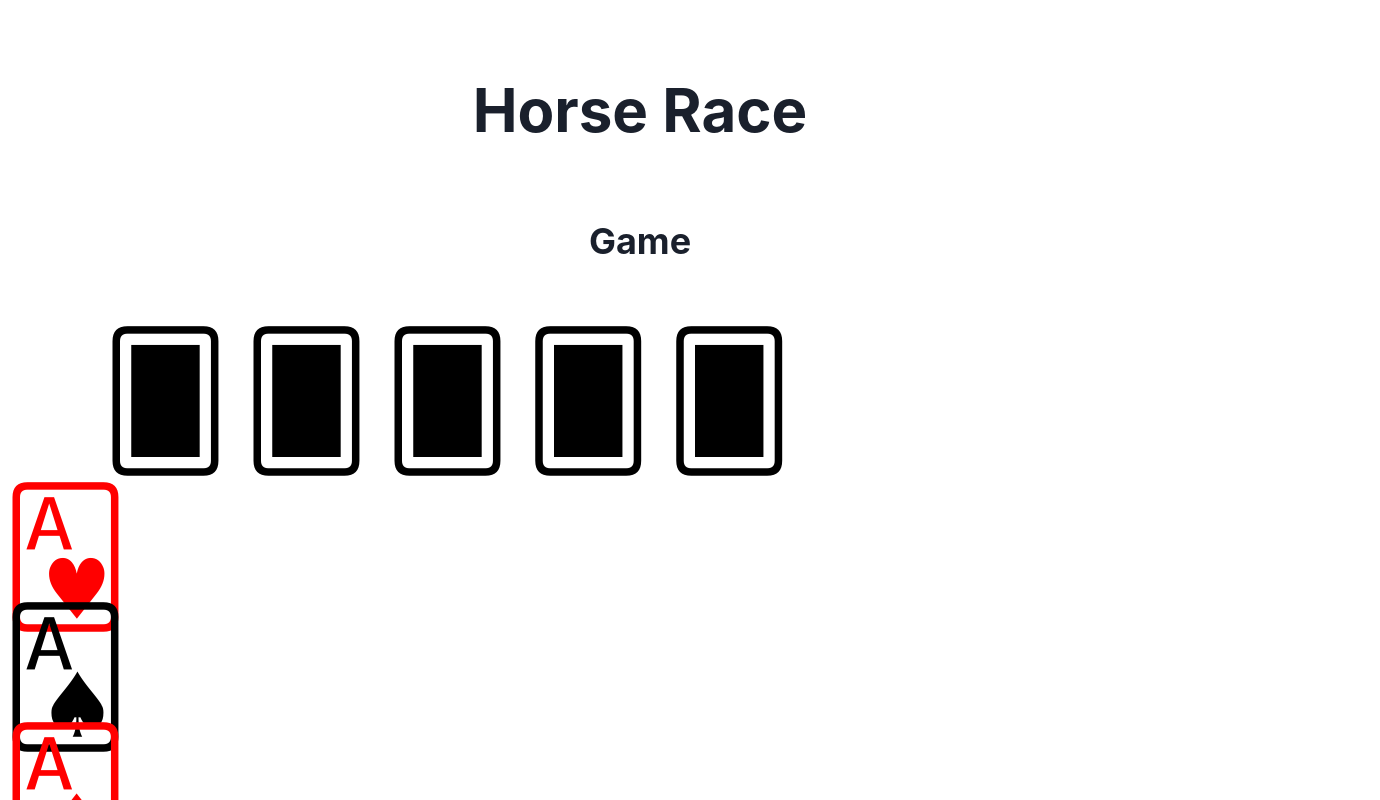
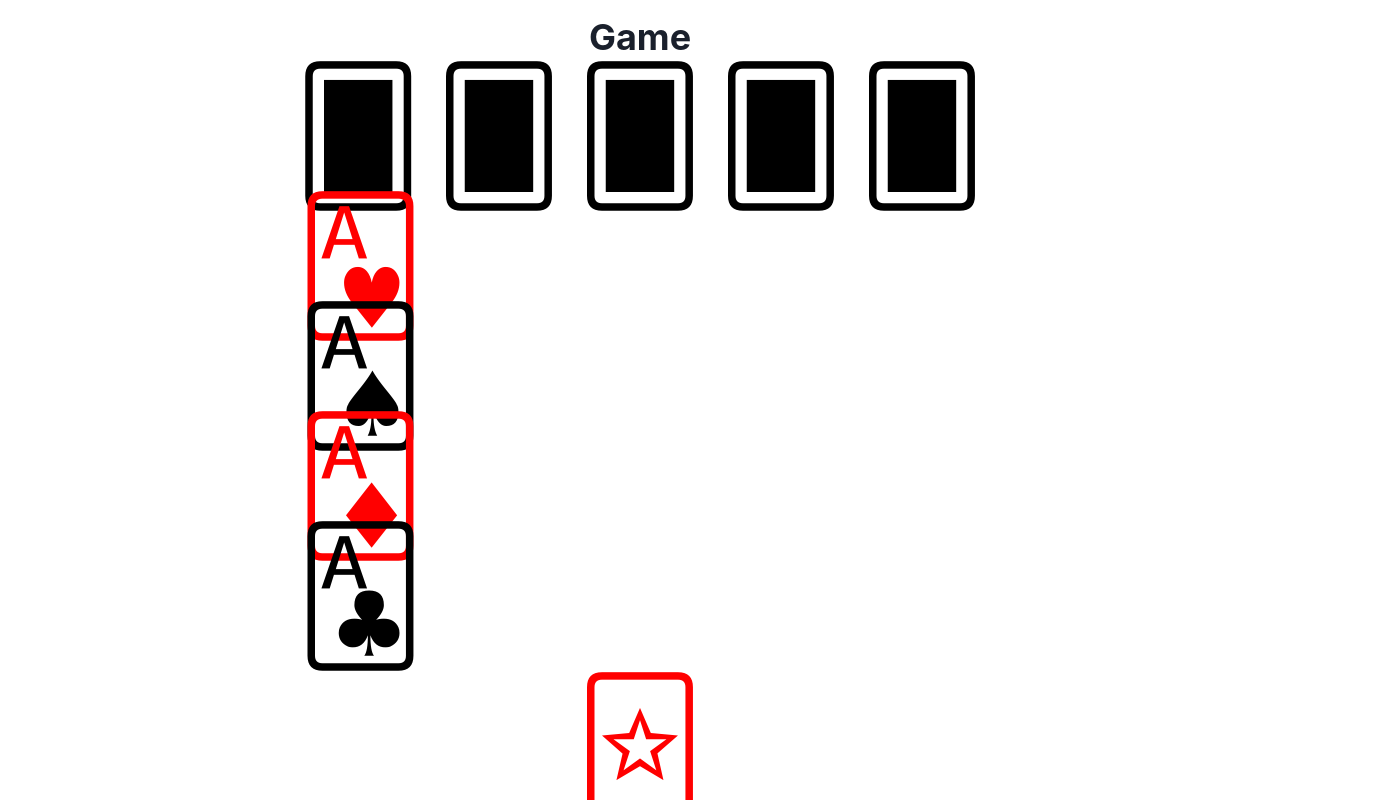
Before and after one commit to mithintv/horse-race, a Next.js app: page / in a window 1280 px wide. Both pictures are taken after a click on the button "Next". Shown: the top 800 px of the page, 1380 px wide, since content can reach past the window. Built offline with nearby package versions, Linux system fonts and the light colour scheme.

Commit message:
add animations for horse movement (#14)

```diff
--- a/pages/index.tsx
+++ b/pages/index.tsx
@@ -12,9 +12,11 @@ export default function Home() {
 
   return (
     <>
-      <Heading as={"h1"} size="3xl" p={20} textAlign={"center"}>
-        Horse Race
-      </Heading>
+      {!ctx.mode.game && (
+        <Heading as={"h1"} size="3xl" p={20} textAlign={"center"}>
+          Horse Race
+        </Heading>
+      )}
       {ctx.mode.parameters && <Parameters />}
       {ctx.mode.game && <Game />}
       {ctx.mode.summary && <Summary />}
--- a/src/components/Card.tsx
+++ b/src/components/Card.tsx
@@ -12,7 +12,6 @@ export const Card = (props: { display: string; suit: string }) => {
   return (
     <div
       css={{
-        height: "100%",
         color: color,
         fontSize: "8rem",
       }}
--- a/src/components/Game.tsx
+++ b/src/components/Game.tsx
@@ -1,4 +1,4 @@
-import { useState, useReducer, useContext, useRef, useEffect } from "react";
+import { useState, useReducer, useContext, useEffect } from "react";
 import AppContext from "../context/app-context";
 import { Card } from "./Card";
 import {
@@ -17,6 +17,7 @@ import {
 import { Button, Flex, GridItem, Heading } from "@chakra-ui/react";
 import { icons } from "../models/default";
 import { moveBackward, moveForward } from "../utils/moveHorse";
+import { animationCSS } from "../utils/animations";
 
 export const deckReducer = (
   state: typeof shuffledDeck,
@@ -37,27 +38,22 @@ export const deckReducer = (
 export default function Game() {
   const ctx = useContext(AppContext);
 
-  // temp game summary handler
-  const heartsRef = useRef<HTMLButtonElement>(null);
-  const spadesRef = useRef<HTMLButtonElement>(null);
-  const diamondsRef = useRef<HTMLButtonElement>(null);
-  const clubsRef = useRef<HTMLButtonElement>(null);
-  const clickHandler = (
-    event: React.MouseEvent<HTMLButtonElement, MouseEvent>
-  ) => {
-    const target = event.target as HTMLButtonElement;
-    ctx?.setMode("END_GAME");
-    ctx.setWinner(target.name);
-  };
-
   const [deck, dispatchDeck] = useReducer(deckReducer, shuffledDeck);
   const [playCard, setPlayCard] = useState(
     <Card suit={joker.suit} display={joker.display} />
   );
+
+  const [heartsHorse, setheartsHorse] = useState("0px");
   const [spadesHorse, setspadesHorse] = useState("0px");
-  const [heartsHorse, setheartsHorse] = useState("0px");
   const [diamondsHorse, setdiamondsHorse] = useState("0px");
   const [clubsHorse, setclubsHorse] = useState("0px");
+
+  const [animateHearts, setAnimatehearts] = useState("forward");
+  const [animateSpades, setAnimatespades] = useState("forward");
+  const [animateDiamonds, setAnimatediamonds] = useState("forward");
+  const [animateClubs, setAnimateclubs] = useState("forward");
+
+  const [rungReveal, setRungReveal] = useState(false);
 
   const [rung1, setRung1] = useState(back.display);
   const [rung2, setRung2] = useState(back.display);
@@ -84,53 +80,58 @@ export default function Game() {
 
   // move horses forward based on card drawn
   useEffect(() => {
-    if (playCard.props.suit === "clubs") {
-      setclubsHorse((prevState) => {
+    if (playCard.props.suit === "hearts") {
+      setheartsHorse((prevState) => {
         return moveForward(prevState);
       });
+      setAnimatehearts("forward");
+    }
+    if (playCard.props.suit === "spades") {
+      setspadesHorse((prevState) => {
+        return moveForward(prevState);
+      });
+      setAnimatespades("forward");
     }
     if (playCard.props.suit === "diamonds") {
       setdiamondsHorse((prevState) => {
         return moveForward(prevState);
       });
+      setAnimatediamonds("forward");
     }
-    if (playCard.props.suit === "hearts") {
-      setheartsHorse((prevState) => {
+    if (playCard.props.suit === "clubs") {
+      setclubsHorse((prevState) => {
         return moveForward(prevState);
       });
+      setAnimateclubs("forward");
     }
-    if (playCard.props.suit === "spades") {
-      setspadesHorse((prevState) => {
-        return moveForward(prevState);
-      });
-    }
-  }, [playCard]);
+  }, [playCard.props]);
 
+  let end = "600px";
   // set winner when a horse reaches threshold
   useEffect(() => {
-    if (heartsHorse === "600px") {
+    if (heartsHorse === end) {
       ctx.setMode("END_GAME");
       ctx.setWinner("hearts");
       clearTimeout(timeoutId);
     }
-    if (spadesHorse === "600px") {
+    if (spadesHorse === end) {
       ctx.setMode("END_GAME");
       ctx.setWinner("spades");
       clearTimeout(timeoutId);
     }
-    if (diamondsHorse === "600px") {
+    if (diamondsHorse === end) {
       ctx.setMode("END_GAME");
       ctx.setWinner("diamonds");
       clearTimeout(timeoutId);
     }
-    if (clubsHorse === "600px") {
+    if (clubsHorse === end) {
       ctx.setMode("END_GAME");
       ctx.setWinner("clubs");
       clearTimeout(timeoutId);
     }
   }, [ctx, timeoutId, heartsHorse, spadesHorse, diamondsHorse, clubsHorse]);
 
-  // Rung behavior
+  // move horse back based on rung reveal
   useEffect(() => {
     if (
       heartsHorse >= "100px" &&
@@ -139,11 +140,16 @@ export default function Game() {
       clubsHorse >= "100px" &&
       !showRung1
     ) {
+      setTimeout(() => {
+        setRungReveal(true);
         setRung1(rungs[0].display);
         eval("set" + rungs[0].suit + "Horse")((prevState: string) => {
           return moveBackward(prevState);
         });
+        eval("setAnimate" + rungs[0].suit)("backward");
         setShowRung1(true);
+        setRungReveal(false);
+      }, 1000);
     }
     if (
       heartsHorse >= "200px" &&
@@ -152,11 +158,16 @@ export default function Game() {
       clubsHorse >= "200px" &&
       !showRung2
     ) {
+      setTimeout(() => {
+        setRungReveal(true);
         setRung2(rungs[1].display);
         eval("set" + rungs[1].suit + "Horse")((prevState: string) => {
           return moveBackward(prevState);
         });
+        eval("setAnimate" + rungs[1].suit)("backward");
         setShowRung2(true);
+        setRungReveal(false);
+      }, 1000);
     }
     if (
       heartsHorse >= "300px" &&
@@ -165,11 +176,16 @@ export default function Game() {
       clubsHorse >= "300px" &&
       !showRung3
     ) {
+      setTimeout(() => {
+        setRungReveal(true);
         setRung3(rungs[2].display);
         eval("set" + rungs[2].suit + "Horse")((prevState: string) => {
           return moveBackward(prevState);
         });
+        eval("setAnimate" + rungs[2].suit)("backward");
         setShowRung3(true);
+        setRungReveal(false);
+      }, 1000);
     }
     if (
       heartsHorse >= "400px" &&
@@ -178,11 +194,16 @@ export default function Game() {
       clubsHorse >= "400px" &&
       !showRung4
     ) {
+      setTimeout(() => {
+        setRungReveal(true);
         setRung4(rungs[3].display);
         eval("set" + rungs[3].suit + "Horse")((prevState: string) => {
           return moveBackward(prevState);
         });
+        eval("setAnimate" + rungs[3].suit)("backward");
         setShowRung4(true);
+        setRungReveal(false);
+      }, 1000);
     }
     if (
       heartsHorse >= "500px" &&
@@ -191,11 +212,16 @@ export default function Game() {
       clubsHorse >= "500px" &&
       !showRung5
     ) {
+      setTimeout(() => {
+        setRungReveal(true);
         setRung5(rungs[4].display);
         eval("set" + rungs[4].suit + "Horse")((prevState: string) => {
           return moveBackward(prevState);
         });
+        eval("setAnimate" + rungs[4].suit)("backward");
         setShowRung5(true);
+        setRungReveal(false);
+      }, 1000);
     }
   }, [
     showRung1,
@@ -211,7 +237,7 @@ export default function Game() {
 
   // Drawing card behaviour
   useEffect(() => {
-    if (!ctx.game.winner) {
+    if (!ctx.game.winner && !rungReveal) {
       let timeoutId: any = setTimeout(() => {
         setPlayCard(
           <Card
@@ -225,7 +251,7 @@ export default function Game() {
       }, 3000);
       setTimeoutId(timeoutId);
     }
-  }, [deck, ctx.game.winner]);
+  }, [deck, ctx.game.winner, rungReveal]);
 
   const randomCard = () => {
     setPlayCard(
@@ -234,24 +260,39 @@ export default function Game() {
         suit={deck[deck.length - 1].suit}
       />
     );
-    dispatchDeck({
-      type: "draw",
-    });
+    dispatchDeck({ type: "draw" });
   };
 
   const viewResults = () => {
     ctx.setMode("VIEW_RESULTS");
+    dispatchDeck({ type: "shuffle" });
   };
 
   return (
     <Flex align={"center"} flexDir={"column"} justify={"center"}>
-      <Heading as={"h2"} size="xl" mb={10} textAlign={"center"}>
+      <Flex
+        width="500px"
+        flexDir="row"
+        justifyContent="space-evenly"
+        alignItems="end"
+      >
+        {ctx.game.winner && <Button onClick={viewResults}>Results</Button>}
+        <Heading
+          as={"h2"}
+          margin={"1rem auto 0"}
+          size="xl"
+          textAlign={"center"}
+        >
           {ctx.game.winner &&
             icons.find((icon) => icon.type === ctx.game.winner)!.icon}
-        {ctx.game.winner && "Wins"}
+          {ctx.game.winner && " Wins"}
           {!ctx.game.winner && "Game"}
         </Heading>
-      <Flex width="100%" marginLeft="200px" gridGap={"10px"}>
+        {ctx.game.winner && <Button onClick={viewResults}>Results</Button>}
+      </Flex>
+      <Flex flexDir="column" alignItems="center">
+        {/* rungs flex container */}
+        <Flex gridGap={"10px"} lineHeight="150px">
           {rungs.map((card, index) => {
             return (
               <GridItem key={index}>
@@ -267,89 +308,31 @@ export default function Game() {
             );
           })}
         </Flex>
+        {/* horses flex container */}
         <Flex
           wrap="wrap"
-        width="100%"
+          width="690px"
           flexDir="column"
-        lineHeight="120px"
+          lineHeight="110px"
           justifyContent="flex-start"
         >
-        <GridItem
-          css={{
-            marginLeft: heartsHorse,
-          }}
-        >
+          <GridItem css={animationCSS(heartsHorse, animateHearts)}>
             <Card display={hearts[12].display} suit={hearts[12].suit} />
           </GridItem>
-        <GridItem
-          css={{
-            marginLeft: spadesHorse,
-          }}
-        >
+          <GridItem css={animationCSS(spadesHorse, animateSpades)}>
             <Card display={spades[12].display} suit={spades[12].suit} />
           </GridItem>
-        <GridItem
-          css={{
-            marginLeft: diamondsHorse,
-          }}
-        >
+          <GridItem css={animationCSS(diamondsHorse, animateDiamonds)}>
             <Card display={diamonds[12].display} suit={diamonds[12].suit} />
           </GridItem>
-        <GridItem
-          css={{
-            marginLeft: clubsHorse,
-          }}
-        >
+          <GridItem css={animationCSS(clubsHorse, animateClubs)}>
             <Card display={clubs[12].display} suit={clubs[12].suit} />
           </GridItem>
         </Flex>
-      <Flex wrap="wrap" flexDir="row">
-        {playCard}
+        <Flex>{playCard}</Flex>
       </Flex>
+
       {!ctx.game.winner && <Button onClick={randomCard}>Click</Button>}
-      {ctx.game.winner && <Button onClick={viewResults}>Results</Button>}
-      <Flex justifyContent={"space-between"}>
-        <Button
-          onClick={clickHandler.bind(heartsRef)}
-          ref={heartsRef}
-          name="hearts"
-          type="submit"
-          width={"22%"}
-          mt={3}
-        >
-          Hearts
-        </Button>
-        <Button
-          onClick={clickHandler.bind(spadesRef)}
-          ref={spadesRef}
-          name="spades"
-          type="submit"
-          width={"24%"}
-          mt={3}
-        >
-          Spades
-        </Button>
-        <Button
-          onClick={clickHandler.bind(diamondsRef)}
-          ref={diamondsRef}
-          name="diamonds"
-          type="submit"
-          width={"28%"}
-          mt={3}
-        >
-          Diamonds
-        </Button>
-        <Button
-          onClick={clickHandler.bind(clubsRef)}
-          ref={clubsRef}
-          name="clubs"
-          type="submit"
-          width={"24%"}
-          mt={3}
-        >
-          Clubs
-        </Button>
-      </Flex>
     </Flex>
   );
 }
--- /dev/null
+++ b/src/utils/animations.ts
@@ -0,0 +1,28 @@
+import { keyframes } from "@emotion/react";
+
+export const slide = (horse: string, direction: string) => {
+  if (direction === "forward") {
+    return keyframes`
+    from {
+      transform: translateX(${parseInt(horse) - 100}px);
+    }
+    to {
+      transform: translateX(${horse});
+    }`;
+  } else {
+    return keyframes`
+    from {
+      transform: translateX(${parseInt(horse) + 100}px);
+    }
+    to {
+      transform: translateX(${horse});
+    }`;
+  }
+};
+
+export const animationCSS = (horse: string, direction: string) => {
+  return {
+    animation: `${slide(horse, direction)} 1s ease`,
+    transform: `translateX(${horse})`,
+  };
+};
--- a/src/utils/moveHorse.ts
+++ b/src/utils/moveHorse.ts
@@ -6,12 +6,12 @@ export const getPixels = (prevState: string) => {
 
 export const moveForward = (prevState: string) => {
   let pixelNum = getPixels(prevState);
-  if (pixelNum === "600") return prevState;
+  if (pixelNum === "700") return prevState;
   return (parseInt(pixelNum) + 100).toString() + "px";
 };
 
 export const moveBackward = (prevState: string) => {
   let pixelNum = getPixels(prevState);
-  if (pixelNum === "600") return prevState;
+  if (pixelNum === "700") return prevState;
   return (parseInt(pixelNum) - 100).toString() + "px";
 };
```
Lines whose indentation alone changed are shown as unchanged.
